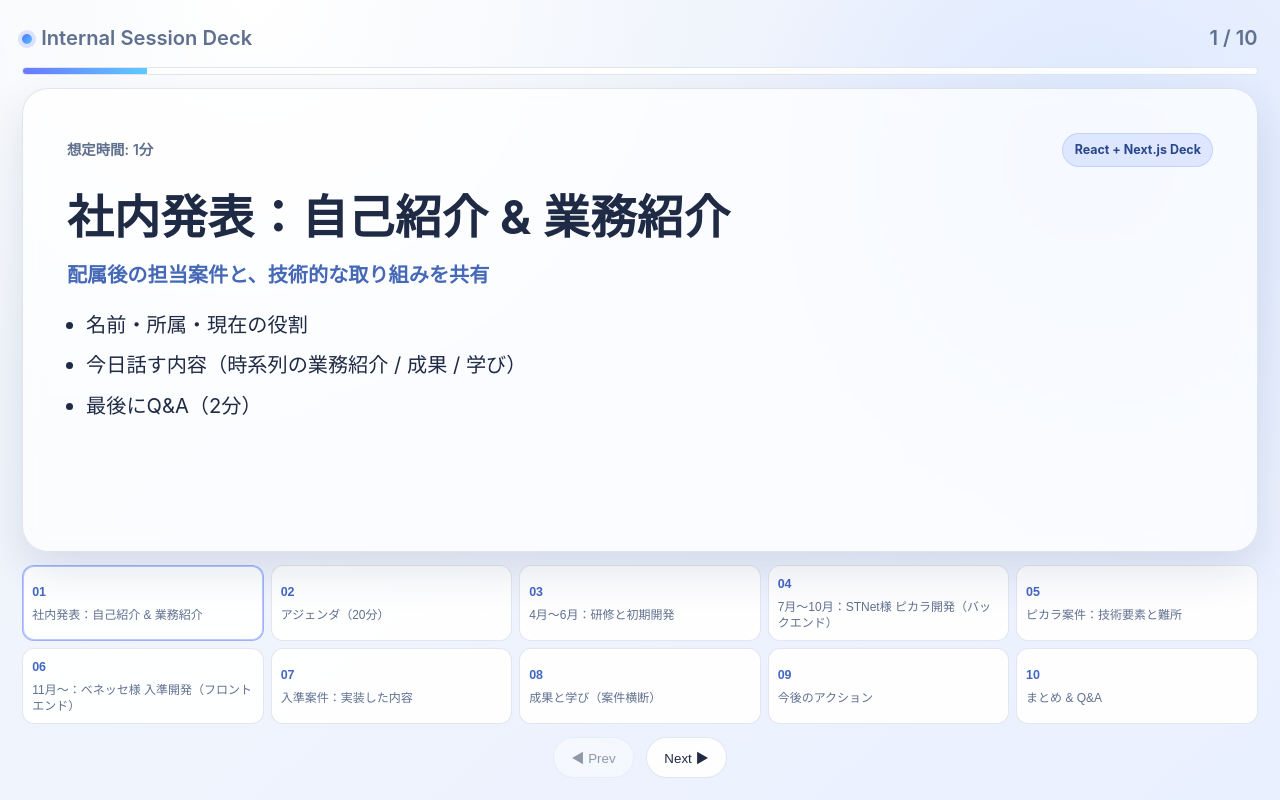
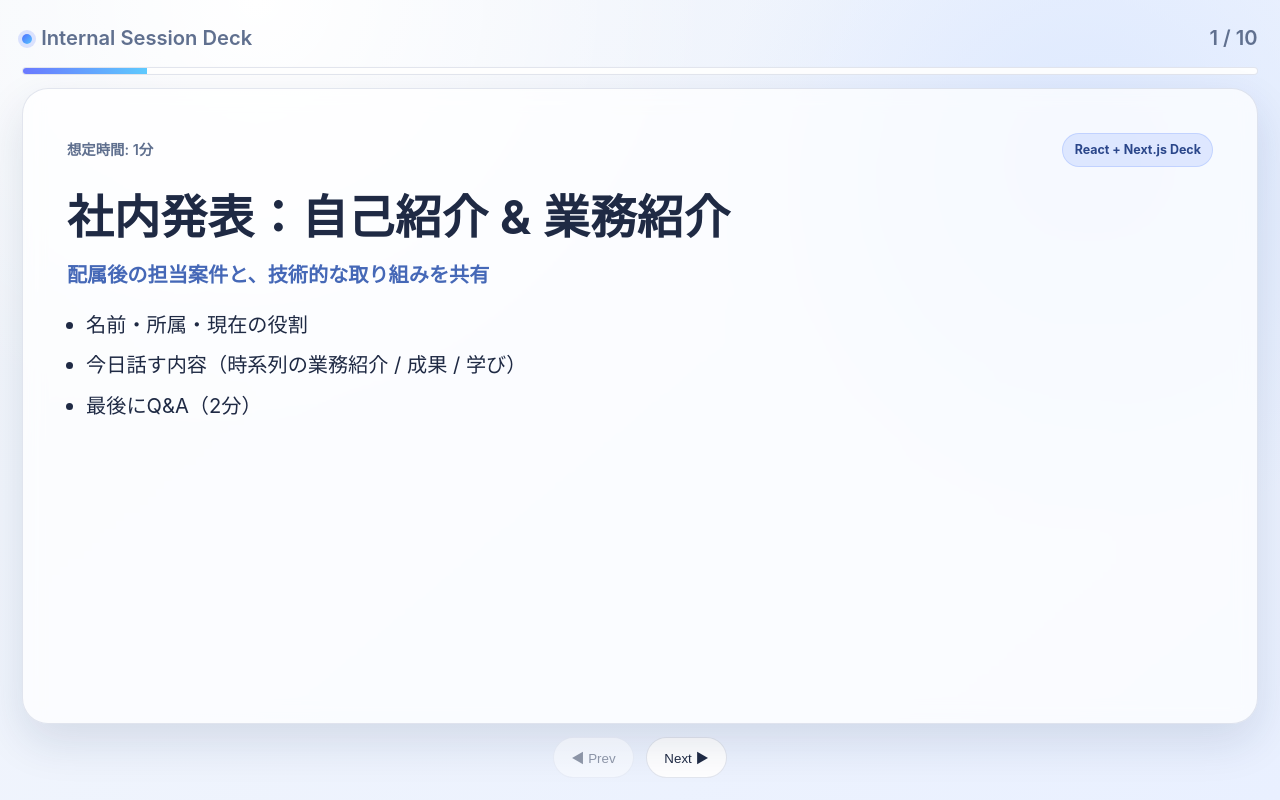
Before and after one commit to pikop1013/presentation, a Next.js app: page / in a window 1280 px wide. Built offline with nearby package versions, Linux system fonts and the light colour scheme.

Commit message:
Refine in-slide interactions and remove thumbnail navigation

```diff
--- a/app/components/SlideView.tsx
+++ b/app/components/SlideView.tsx
@@ -45,6 +45,18 @@ export function SlideView({ slide }: SlideViewProps) {
         </div>
       )}
 
+      {slide.drilldowns && slide.drilldowns.length > 0 && (
+        <section className="drilldowns" aria-label="クリックして詳細を表示">
+          <p className="drilldown-label">クリックで詳細を見る</p>
+          {slide.drilldowns.map((drilldown) => (
+            <details key={drilldown.label} className="drilldown-item">
+              <summary>{drilldown.label}</summary>
+              <p>{drilldown.detail}</p>
+            </details>
+          ))}
+        </section>
+      )}
+
       {slide.emphasis && <p className="emphasis">{slide.emphasis}</p>}
     </section>
   );
--- a/app/globals.css
+++ b/app/globals.css
@@ -36,7 +36,7 @@ body {
   height: 100vh;
   padding: clamp(0.8rem, 2vw, 1.4rem);
   display: grid;
-  grid-template-rows: auto auto minmax(0, 1fr) auto auto;
+  grid-template-rows: auto auto minmax(0, 1fr) auto;
   gap: 0.8rem;
   outline: none;
 }
@@ -197,39 +197,40 @@ li {
   color: #2e4a93;
 }
 
-.thumbs {
+
+.drilldowns {
+  margin-top: 1.2rem;
   display: grid;
-  grid-template-columns: repeat(5, minmax(0, 1fr));
-  gap: 0.45rem;
+  gap: 0.6rem;
 }
 
-.thumb {
-  text-align: left;
-  padding: 0.55rem;
-  border-radius: 12px;
-  border: 1px solid var(--line);
-  background: var(--surface-strong);
-  color: var(--text);
+.drilldown-label {
+  margin: 0;
+  font-size: 0.88rem;
+  color: var(--muted);
+  font-weight: 700;
 }
 
-.thumb span {
-  display: inline-block;
-  color: #4367c2;
-  font-weight: 700;
-  font-size: 0.78rem;
+.drilldown-item {
+  border: 1px solid var(--line);
+  border-radius: 14px;
+  padding: 0.72rem 0.85rem;
+  background: var(--surface-strong);
 }
 
-.thumb small {
-  display: block;
-  margin-top: 0.24rem;
-  font-size: 0.75rem;
-  color: var(--muted);
-  line-height: 1.35;
+.drilldown-item summary {
+  cursor: pointer;
+  font-weight: 700;
+  color: #2b4f9a;
 }
 
-.thumb.active {
-  border-color: rgba(79, 112, 255, 0.55);
-  box-shadow: inset 0 0 0 1px rgba(79, 112, 255, 0.38);
+.drilldown-item[open] {
+  border-color: rgba(79, 112, 255, 0.45);
+}
+
+.drilldown-item p {
+  margin: 0.6rem 0 0;
+  color: #36527d;
 }
 
 .controls {
@@ -272,11 +273,6 @@ button:disabled {
   --primary: #5a6ff6;
 }
 
-@media (max-width: 1024px) {
-  .thumbs {
-    grid-template-columns: repeat(3, minmax(0, 1fr));
-  }
-}
 
 @media (max-width: 840px) {
   .layout {
@@ -292,9 +288,6 @@ button:disabled {
     align-items: flex-start;
   }
 
-  .thumbs {
-    grid-template-columns: repeat(2, minmax(0, 1fr));
-  }
 
   .slide-head {
     flex-wrap: wrap;
--- a/app/page.tsx
+++ b/app/page.tsx
@@ -20,10 +20,6 @@ export default function Home() {
     });
   }, []);
 
-  const jumpTo = useCallback((index: number) => {
-    setCurrent(Math.max(0, Math.min(slides.length - 1, index)));
-  }, []);
-
   useEffect(() => {
     mainRef.current?.focus();
   }, []);
@@ -33,7 +29,7 @@ export default function Home() {
       ref={mainRef}
       className="layout"
       onClick={(event) => {
-        if ((event.target as HTMLElement).closest('button')) {
+        if ((event.target as HTMLElement).closest('button, summary, details, a, input, textarea, select')) {
           return;
         }
         move(1);
@@ -41,8 +37,6 @@ export default function Home() {
       onKeyDown={(event) => {
         if (event.key === 'ArrowRight' || event.key === 'PageDown' || event.key === ' ') move(1);
         if (event.key === 'ArrowLeft' || event.key === 'PageUp') move(-1);
-        if (event.key === 'Home') jumpTo(0);
-        if (event.key === 'End') jumpTo(slides.length - 1);
       }}
       tabIndex={0}
     >
@@ -64,20 +58,6 @@ export default function Home() {
         <SlideView slide={slides[current]} />
       </div>
 
-      <nav className="thumbs" aria-label="スライド一覧">
-        {slides.map((slide, index) => (
-          <button
-            type="button"
-            key={slide.id}
-            className={index === current ? 'thumb active' : 'thumb'}
-            onClick={() => jumpTo(index)}
-          >
-            <span>{String(index + 1).padStart(2, '0')}</span>
-            <small>{slide.title}</small>
-          </button>
-        ))}
-      </nav>
-
       <footer className="controls">
         <button type="button" onClick={() => move(-1)} disabled={current === 0}>
           ◀ Prev
--- a/app/slides/slide04.ts
+++ b/app/slides/slide04.ts
@@ -12,4 +12,14 @@ export const slide04: SlideContent = {
     '外部連携：ORCなど周辺システムとのI/F調整、エラー時ハンドリング設計',
     '意識した点：セキュリティ要件を満たしながら、保守しやすい構成を維持',
   ],
+  drilldowns: [
+    {
+      label: 'API設計で重視したこと',
+      detail: '申込ステータスを一方向で遷移させ、本人確認・決済それぞれの失敗時にも再実行ポイントを明確にしました。',
+    },
+    {
+      label: '外部I/Fでの工夫',
+      detail: 'タイムアウト時は業務影響を抑えるためにリトライ条件を限定し、失敗原因が追えるログ項目を共通化しました。',
+    },
+  ],
 };
--- a/app/slides/slide06.ts
+++ b/app/slides/slide06.ts
@@ -11,4 +11,14 @@ export const slide06: SlideContent = {
     { heading: '開発スタック', text: 'React + Next.js を中心に、画面実装・状態管理・品質担保を担当。' },
     { heading: '開発方針', text: '本体講座機能をベースに、入準向けに機能制限・文言調整・導線最適化を実施。' },
   ],
+  drilldowns: [
+    {
+      label: 'クリックで見る：状態管理の設計',
+      detail: '体験版と本体版で分岐が増えすぎないよう、表示可否ルールをコンポーネント外へ寄せてテストしやすくしました。',
+    },
+    {
+      label: 'クリックで見る：BYOD考慮',
+      detail: '画面幅や入力方式の違いに合わせ、操作ボタンのサイズ・余白・フォーカス導線を端末別に調整しました。',
+    },
+  ],
 };
--- a/app/slides/slide08.ts
+++ b/app/slides/slide08.ts
@@ -11,4 +11,14 @@ export const slide08: SlideContent = {
     'セキュリティ・本人確認・教育サービスそれぞれで必要な品質観点を理解',
     '要件が曖昧な段階でも、確認事項を整理して実装に落とし込む力を強化',
   ],
+  drilldowns: [
+    {
+      label: '成果の具体例',
+      detail: '仕様の曖昧さを早期に検知し、確認論点を先に整理してレビュー差し戻しを減らせるようになりました。',
+    },
+    {
+      label: '次に伸ばす領域',
+      detail: '実装だけでなく、設計段階でのリスク抽出と関係者調整をより前倒しで実施することを目標にしています。',
+    },
+  ],
 };
--- a/app/types/slide.ts
+++ b/app/types/slide.ts
@@ -7,5 +7,6 @@ export type SlideContent = {
   bullets?: string[];
   cards?: { heading: string; text: string }[];
   timeline?: [string, string][];
+  drilldowns?: { label: string; detail: string }[];
   emphasis?: string;
 };
```
